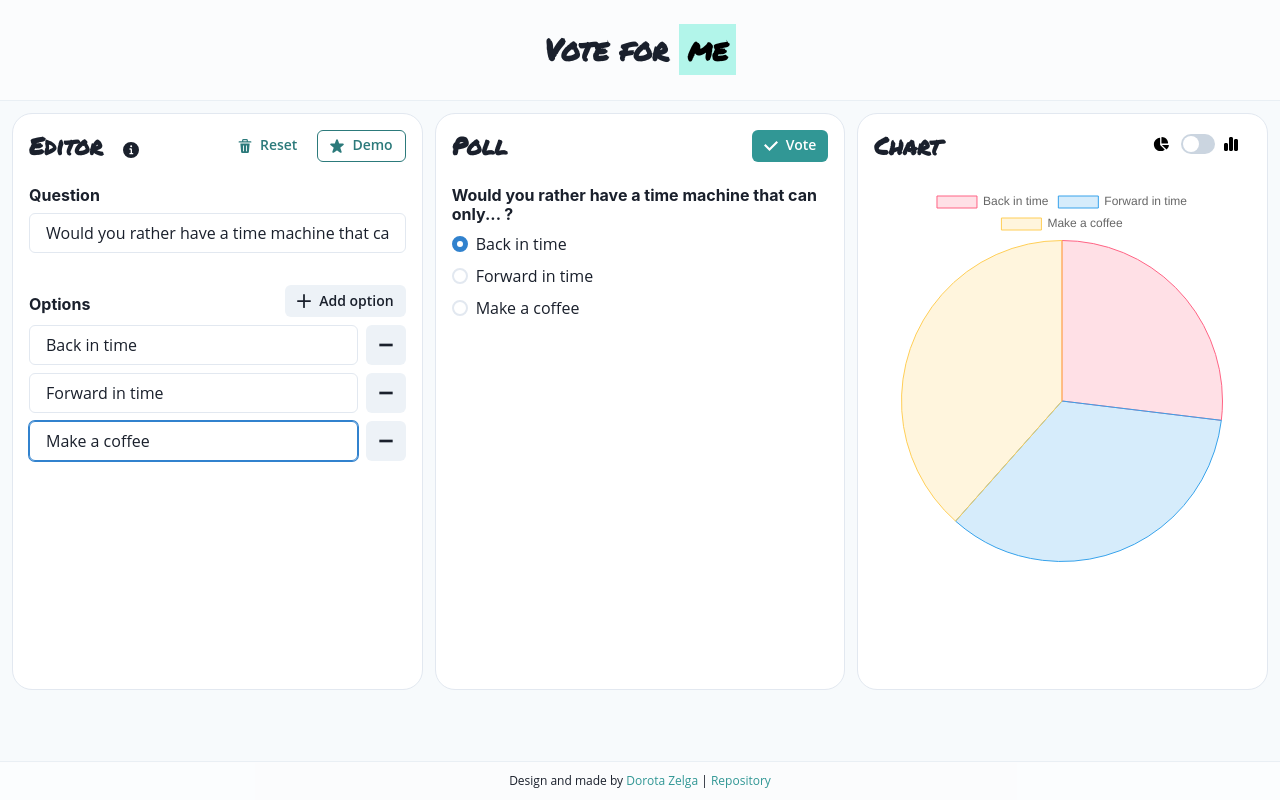
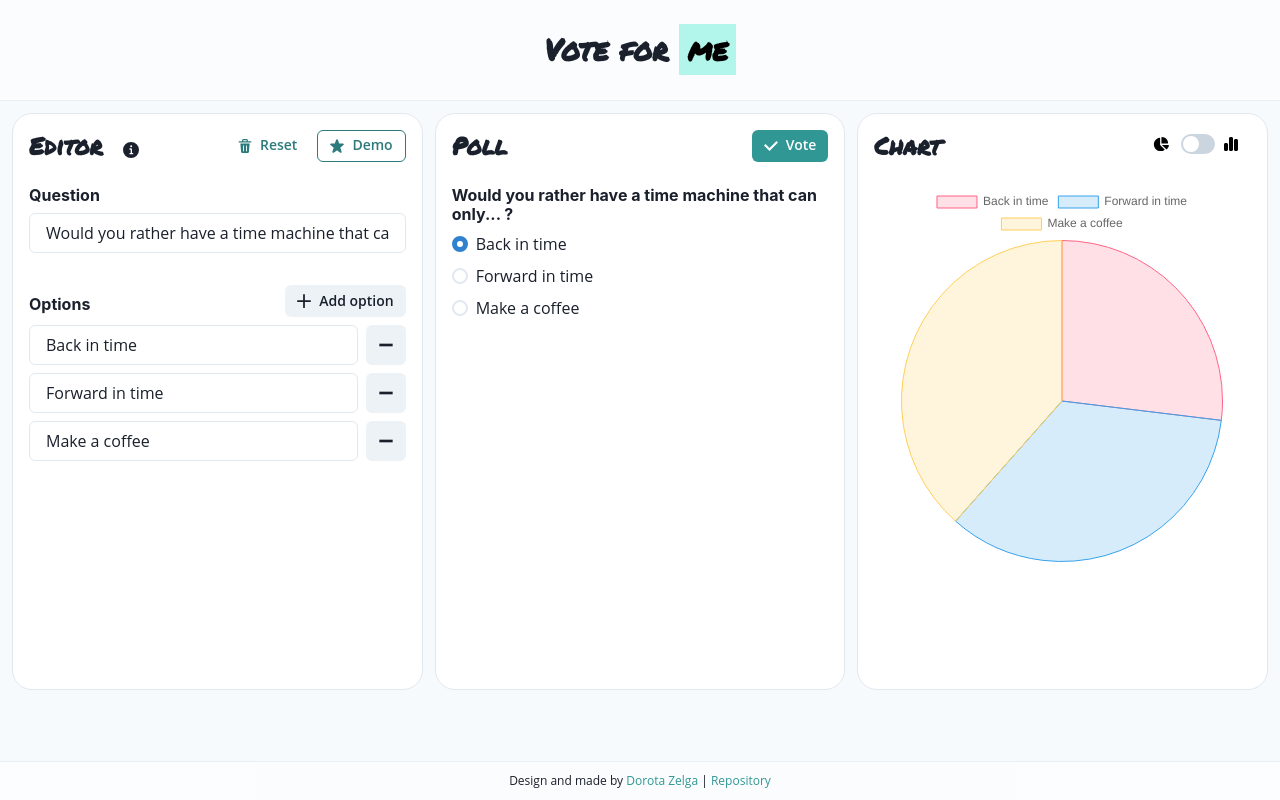
Before and after one commit to wroclawianka/vote-for-me, a React (Create React App) app: page / in a window 1280 px wide. Built offline with nearby package versions, Linux system fonts and the light colour scheme.

Commit message:
autofocus only after adding new option

```diff
--- a/src/components/editor/optionsForm/optionsForm.component.tsx
+++ b/src/components/editor/optionsForm/optionsForm.component.tsx
@@ -8,7 +8,7 @@ import {
   Input
 } from '@chakra-ui/react';
 import { AddIcon, MinusIcon } from '@chakra-ui/icons';
-import { FunctionComponent } from 'react';
+import { FunctionComponent, useState } from 'react';
 import { useDispatch, useSelector } from 'react-redux';
 import { Option, State } from '../../../types';
 import { addOption, removeOption, updatePoll } from '../../../slices/pollSlice';
@@ -17,9 +17,11 @@ import { Tooltip } from '../../design-system';
 export const OptionsForm: FunctionComponent = () => {
   const { options } = useSelector((state: { poll: State }) => state.poll);
   const dispatch = useDispatch();
+  const [isAutoFocus, setAutoFocus] = useState(false);
 
   const addNewOption = () => {
     dispatch(addOption());
+    setAutoFocus(true);
   };
 
   const editOption = (id: string, value: string) => {
@@ -73,7 +75,7 @@ export const OptionsForm: FunctionComponent = () => {
                 onChange={(event) => editOption(key, event.target.value)}
                 mr={2}
                 placeholder={optionPlaceholder}
-                autoFocus
+                autoFocus={isAutoFocus}
               />
             </Tooltip>
             <Tooltip label={removeOptionLabel} aria-label="remove-option">
```
